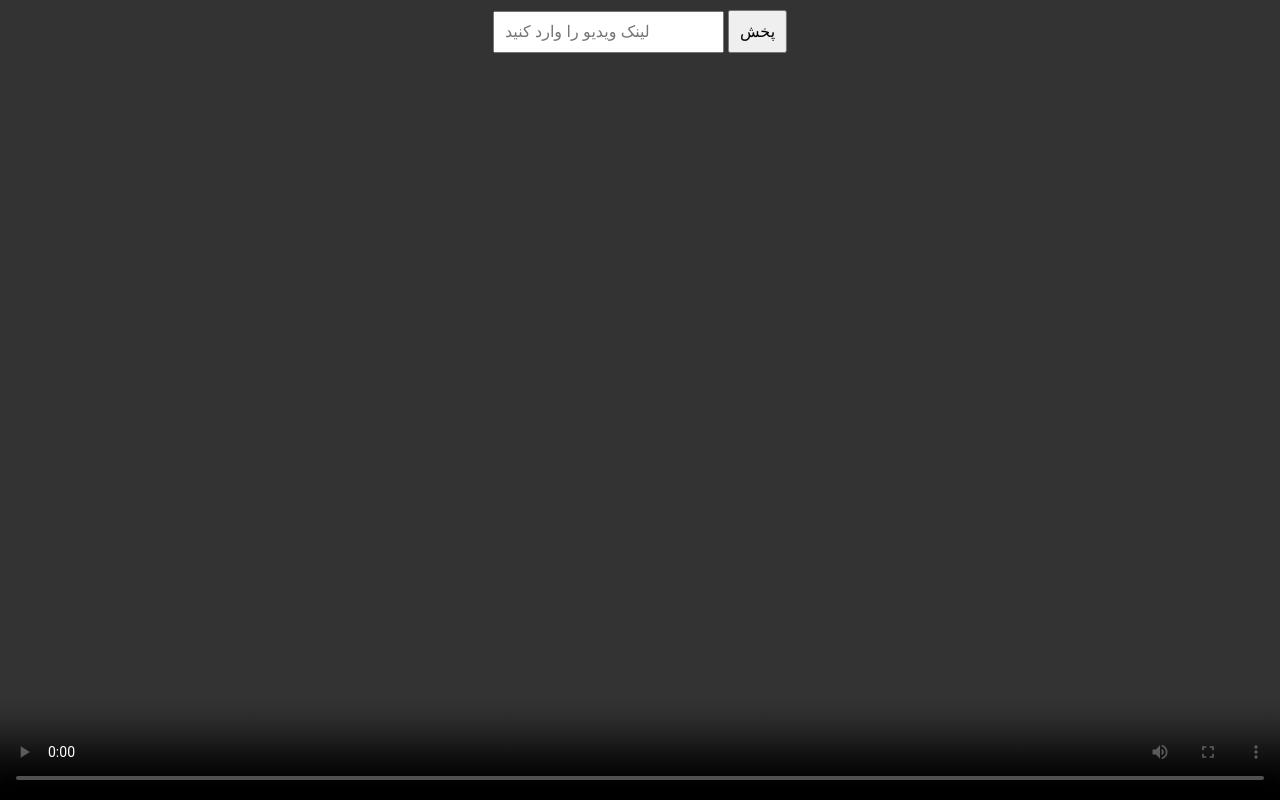
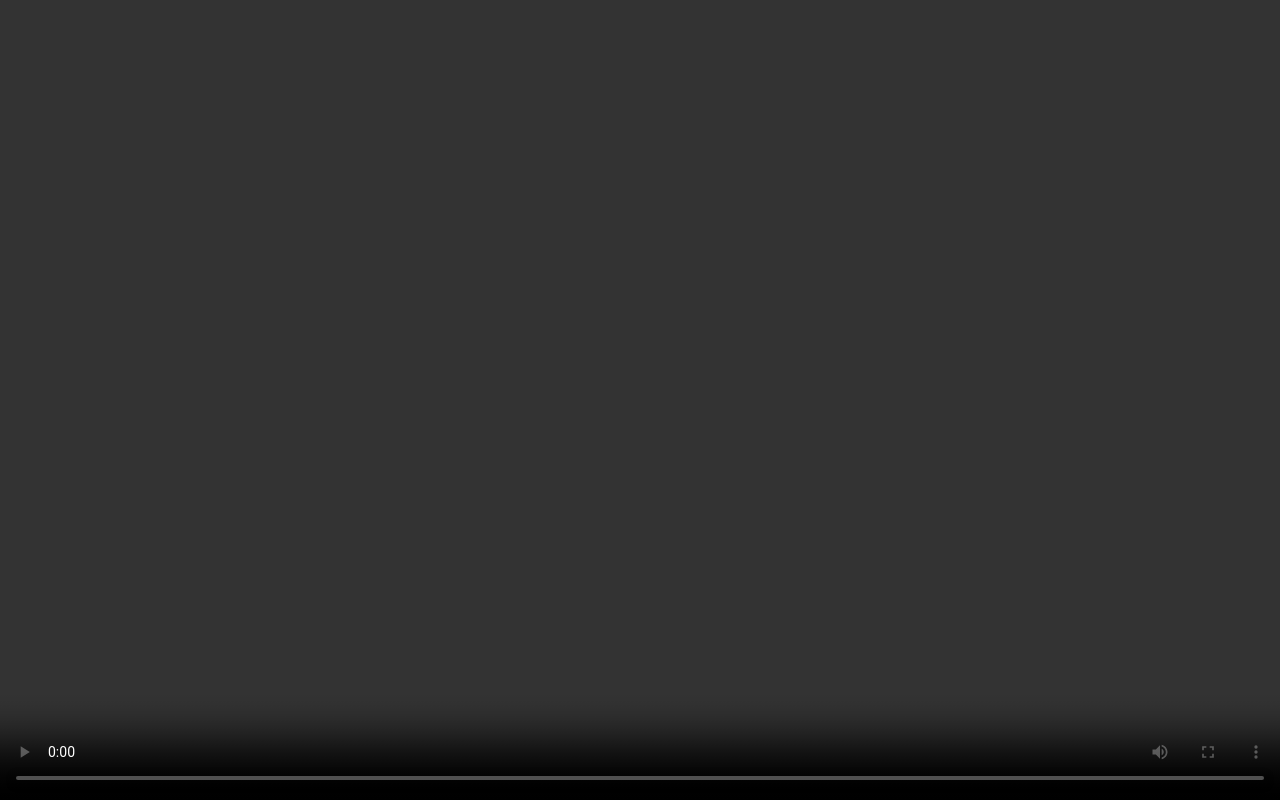
Before and after one commit to wangijaeyung/video-player, a plain HTML site: page index.html in a window 1280 px wide. Drawn offline with Linux system fonts and the light colour scheme.

Commit message:
Update index.html

```diff
--- a/index.html
+++ b/index.html
@@ -38,10 +38,7 @@
 </head>
 <body>
 
-    <div class="controls">
-        <input type="text" id="videoUrl" placeholder="لینک ویدیو را وارد کنید">
-        <button onclick="loadVideo()">پخش</button>
-    </div>
+
 
     <video id="player" controls>
         مرورگر شما از پخش ویدیو پشتیبانی نمی‌کند.
```
